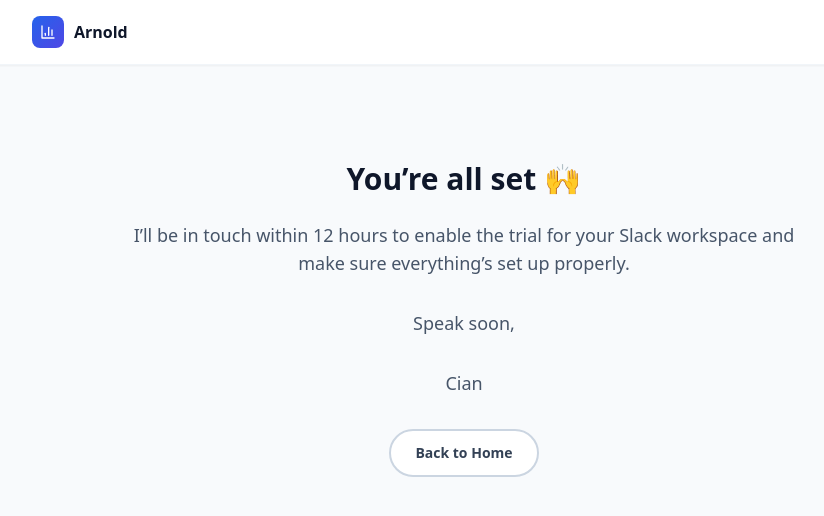
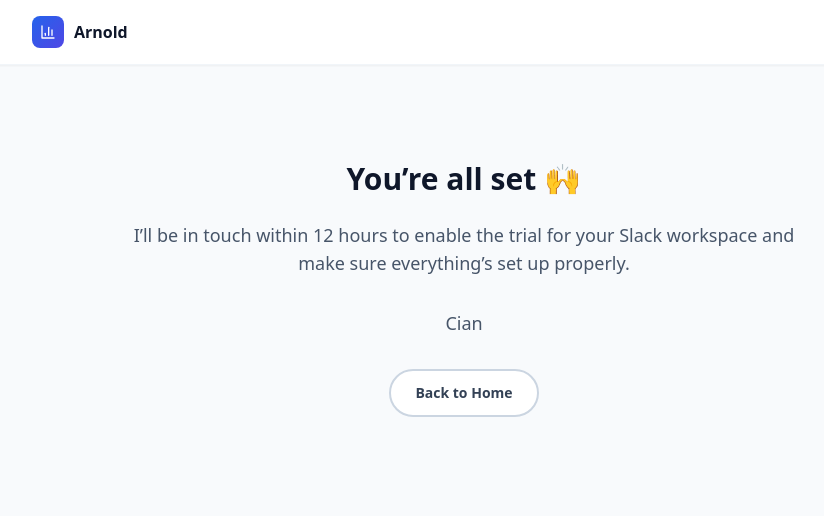
Before and after one commit to McGovs/arnold-the-analyst-frontend-v2-markdown, a React (Vite) app: page /thank-you in a window 1280 px wide. Shown: the top 516 px of the page, without its empty margins (176-1000 px from the left). Built offline with nearby package versions, Linux system fonts and the light colour scheme.

Commit message:
Update ThankYou.tsx

```diff
--- a/src/pages/ThankYou.tsx
+++ b/src/pages/ThankYou.tsx
@@ -34,10 +34,6 @@ export default function ThankYou() {
             I’ll be in touch within 12 hours to enable the trial for your Slack workspace and make sure everything’s set up properly.
           </p>
 
-           <p className="text-lg text-slate-600 mb-8">
-            Speak soon,
-          </p>
-
           <p className="text-lg text-slate-600 mb-8">
             Cian
           </p>
```
